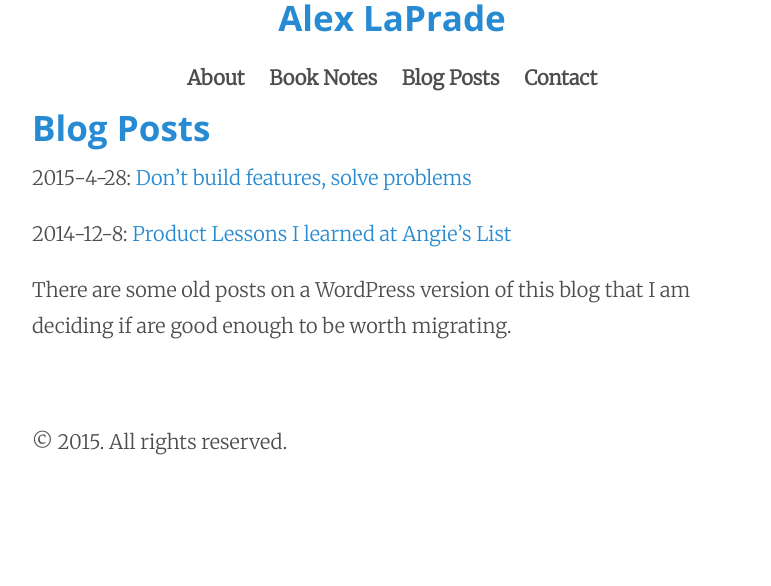
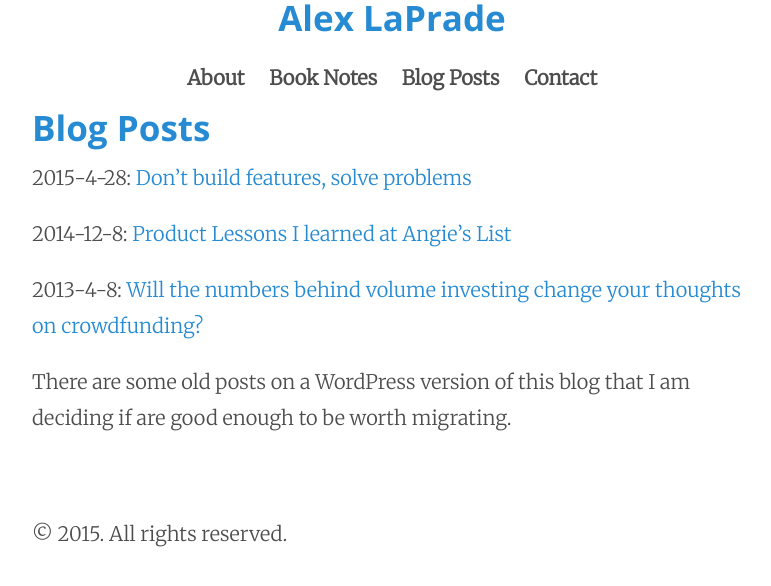
Before and after one commit to laprade/laprade.github.io, a Jekyll site: the page built from blog-posts.md, in a window 1280 px wide, cut to the strip 120-706 px from the top of the page. Shown: the whole strip, without its empty margins (248-1019 px from the left). Built offline with Jekyll 4.4.1, drawn with Linux system fonts in a browser that asks for light colours.

Commit message:
forgot to update blog-posts.md

```diff
--- a/blog-posts.md
+++ b/blog-posts.md
@@ -6,4 +6,6 @@ title: Blog Posts
 
 2014-12-8: [Product Lessons I learned at Angie's List](/product-lessons-angies-list/)
 
+2013-4-8: [Will the numbers behind volume investing change your thoughts on crowdfunding?](/crowdfunding)
+
 There are some old posts on a WordPress version of this blog that I am deciding if are good enough to be worth migrating.
```
